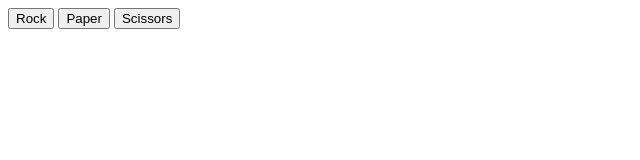
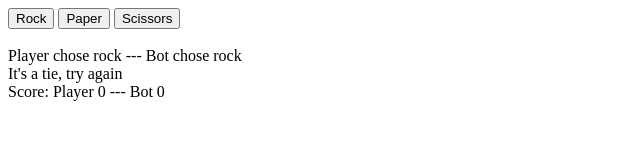
Before and after one commit to Jorai33/rock_paper_scissors, a plain HTML site: page index.html in a window 1280 px wide. Both pictures are taken after a click on the button "Rock". Shown: the whole page, without its empty margins (0-640 px from the left). Drawn offline with Linux system fonts and the light colour scheme.

Commit message:
feat: display the results in the UI

```diff
--- a/index.html
+++ b/index.html
@@ -14,6 +14,7 @@
       <button id="paper">Paper</button>
       <button id="scissors">Scissors</button>
     </div>
+    <div id="results"></div>
     <script src="index.js"></script>
   </body>
 </html>
--- a/index.js
+++ b/index.js
@@ -17,6 +17,7 @@ function getHumanChoice() {
 function playGame() {
   let humanScore = 0;
   let computerScore = 0;
+  const results = document.querySelector("#results");
 
   function playRound(humanChoice, computerChoice) {
     const fmtHumanChoice = humanChoice.toLowerCase();
@@ -55,17 +56,12 @@ function playGame() {
         }
     }
 
-    console.log(
-      `Player chose ${fmtHumanChoice} --- Bot chose ${fmtComputerChoice}`
-    );
-    console.log(scoreMessage);
-    console.log(`Score: Player ${humanScore} --- Bot ${computerScore}`);
+    results.innerText = `
+    Player chose ${fmtHumanChoice} --- Bot chose ${fmtComputerChoice}
+    ${scoreMessage}
+    Score: Player ${humanScore} --- Bot ${computerScore}
+    `;
   }
-
-  //   Play 5 rounds
-  // for (let i = 0; i < 5; i++) {
-  //   playRound(getHumanChoice(), getComputerChoice());
-  // }
 
   const buttons = Array.from(document.querySelectorAll("button"));
   buttons.forEach((button) => {
@@ -75,12 +71,16 @@ function playGame() {
   });
 
   //   Compare the final scores and display end game message
-  if (humanScore > computerScore) {
-    return "The player won gracefully";
-  } else if (humanScore < computerScore) {
-    return "The computer won";
+  if (humanScore > 0 || computerScore > 0) {
+    if (humanScore > computerScore) {
+      return "The player won gracefully";
+    } else if (humanScore < computerScore) {
+      return "The computer won";
+    } else {
+      return "It's a tie";
+    }
   } else {
-    return "It's a tie";
+    return "The game is about to start";
   }
 }
 
```
